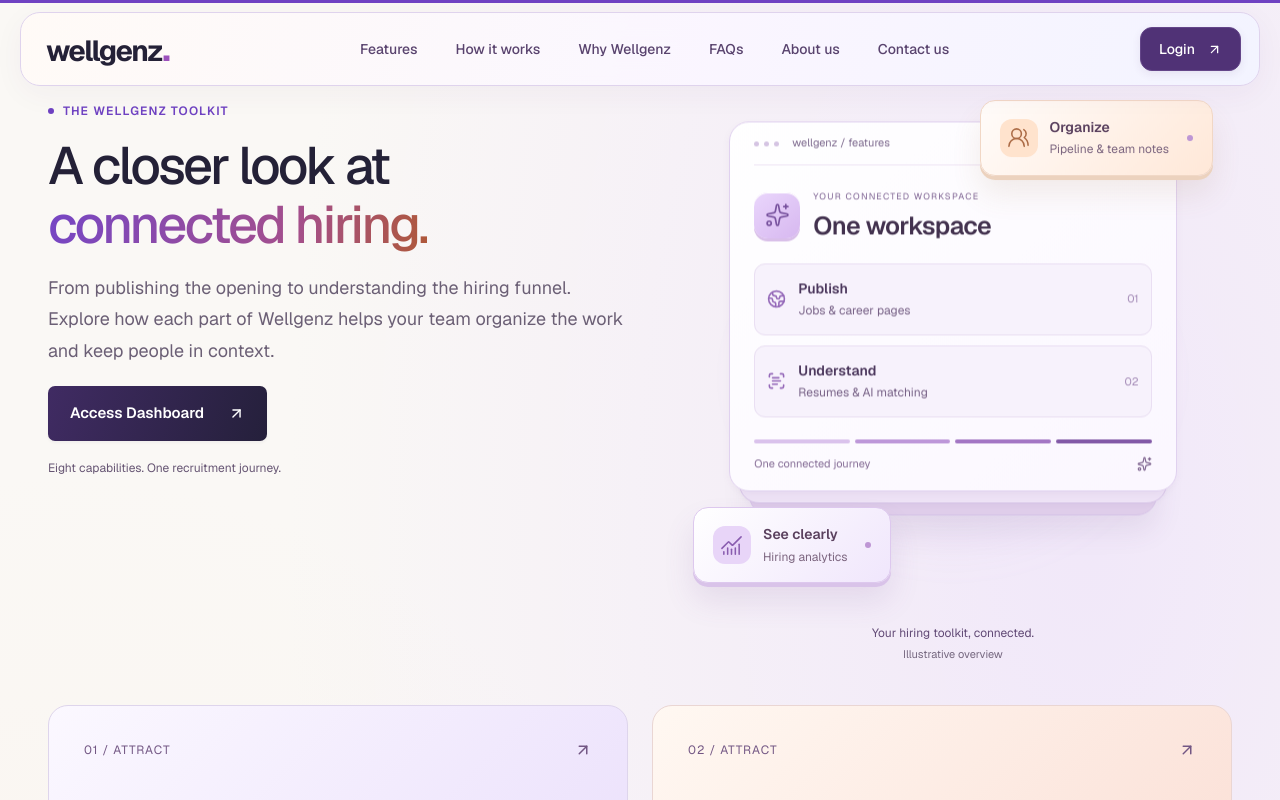
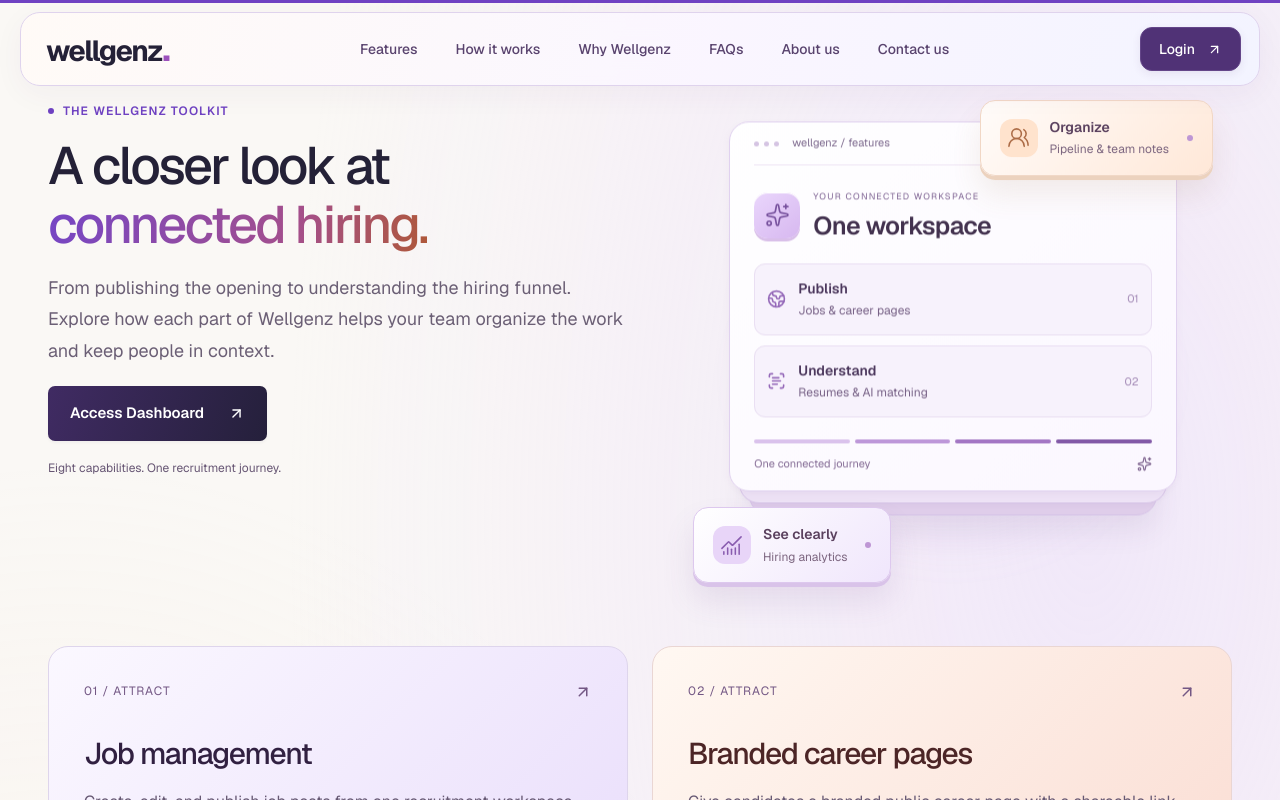
Before and after one commit to hitten04/wellgenz, a Next.js app: page /features in a window 1280 px wide. Shown: the top 800 px of the page. Built offline with nearby package versions, Linux system fonts and the light colour scheme.

Commit message:
Remove shared page hero captions and illustrative overview labels

```diff
--- a/src/components/page-hero-diagram.tsx
+++ b/src/components/page-hero-diagram.tsx
@@ -57,6 +57,5 @@
         </motion.div>; })}
       </motion.div>
     </div>
-    <figcaption>{diagram.title}<span>Illustrative overview</span></figcaption>
   </figure>;
 }
```
